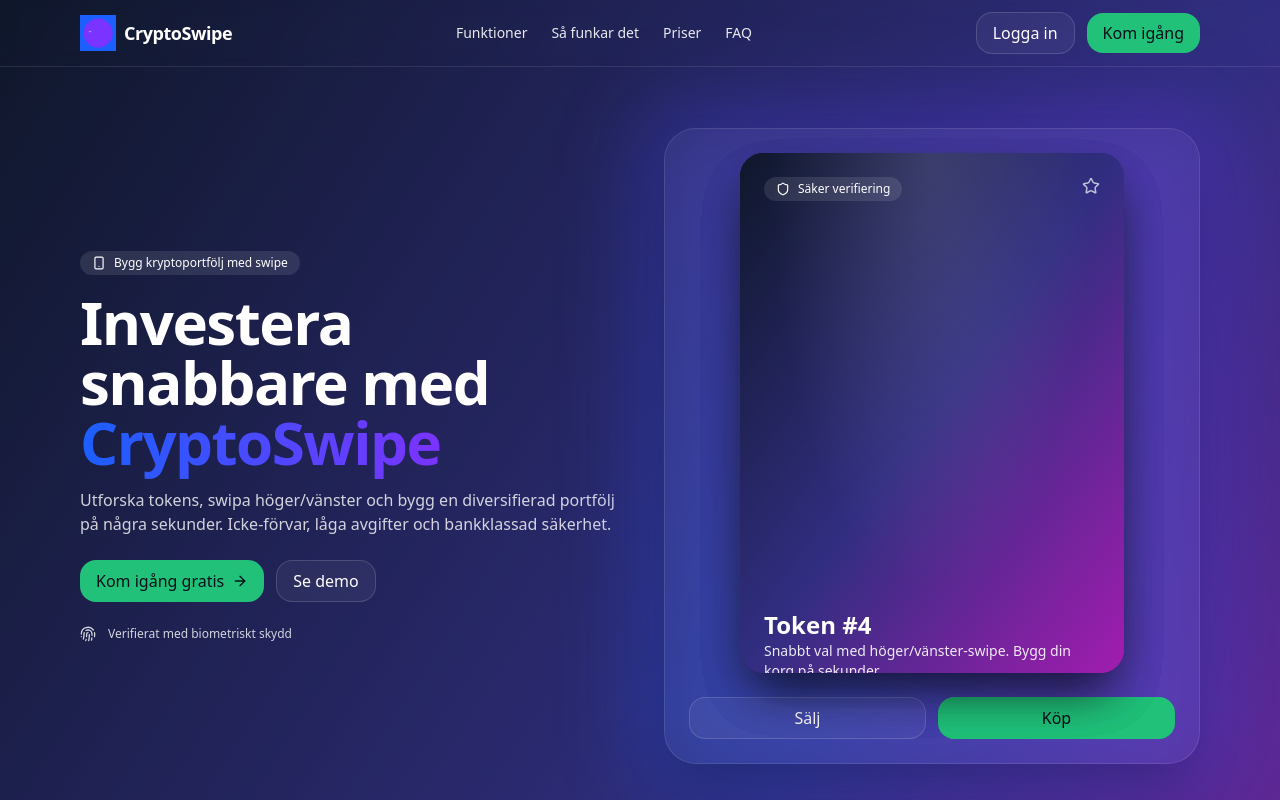
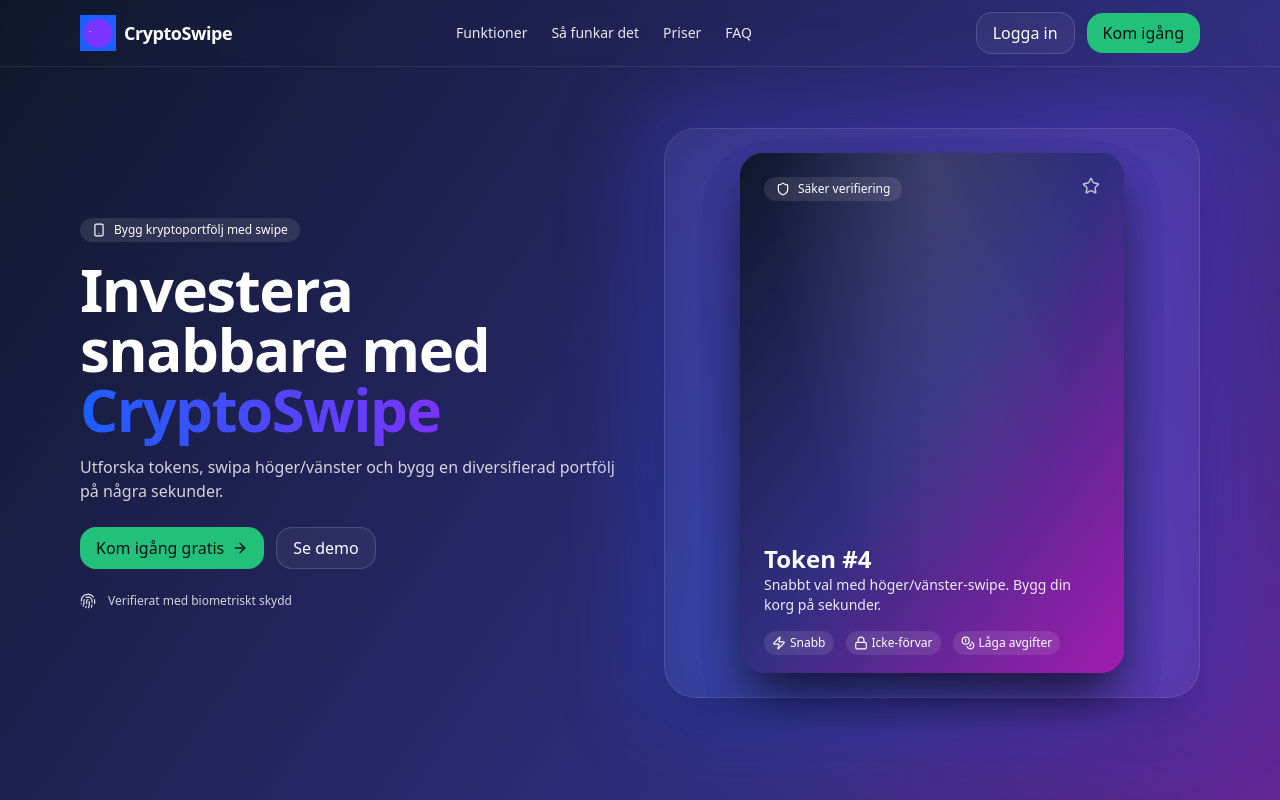
Before and after one commit to Rolfolsson-svg/cryptoswipe-landing, a Next.js app: page / in a window 1280 px wide. Shown: the top 800 px of the page. Built offline with nearby package versions, Linux system fonts and the light colour scheme.

Commit message:
🎉 Lade till konfetti vid köp-swipe + flyttade in Köp/Sälj-knappar i kortet

```diff
--- a/pages/index.tsx
+++ b/pages/index.tsx
@@ -1,17 +1,18 @@
+import React, { useState } from "react";
 import dynamic from "next/dynamic";
-import React from "react";
 import Image from "next/image";
+import { motion, useMotionValue, useTransform, AnimatePresence } from "framer-motion";
+import { Shield, Zap, Smartphone, Fingerprint, Coins, ArrowRight, Check, Menu, X, Star, Lock } from "lucide-react";
 import { Button } from "../components/ui/Button";
-import { Shield, Zap, Smartphone, Fingerprint, Coins, ArrowRight, Check, Menu, X } from "lucide-react";
 import { Card, CardBody } from "../components/ui/Card";
+import confetti from "canvas-confetti"; // 🎉 konfetti
 
-const SwipeCards = dynamic(() => import("../components/SwipeCards"), { ssr: false });
-
+// ====================== NAVBAR ======================
 function Navbar() {
-  const [open, setOpen] = React.useState(false);
+  const [open, setOpen] = useState(false);
   return (
     <header className="fixed top-0 inset-x-0 z-50 border-b border-white/10 backdrop-blur">
-      <div className="mx-auto max-w-6xl px-4 py-3 flex items-center justify-between text-white"> {/* 🔥 text vit */}
+      <div className="mx-auto max-w-6xl px-4 py-3 flex items-center justify-between text-white">
         <a href="#" className="flex items-center gap-2">
           <Image src="/logo.png" alt="CryptoSwipe" width={36} height={36} />
           <span className="font-semibold tracking-tight text-lg">CryptoSwipe</span>
@@ -34,91 +35,182 @@ function Navbar() {
   );
 }
 
-function Feature({ icon: Icon, title, desc }: { icon: any; title: string; desc: string }) {
+// ====================== SWIPE CARD ======================
+function SwipeCard({ i, onRemove }: { i: number; onRemove: (dir: "left" | "right") => void }) {
+  const x = useMotionValue(0);
+  const rotate = useTransform(x, [-200, 0, 200], [-12, 0, 12]);
+  const opacity = useTransform(x, [-200, 0, 200], [0.4, 1, 0.4]);
+  const likeOpacity = useTransform(x, [80, 160], [0, 1]);
+  const nopeOpacity = useTransform(x, [-160, -80], [1, 0]);
+
+  const fling = (dir: "left" | "right") => {
+    if (dir === "right") {
+      // 🎉 konfetti vid höger-swipe
+      confetti({
+        particleCount: 80,
+        spread: 70,
+        origin: { y: 0.6 }
+      });
+    }
+    onRemove(dir);
+  };
+
   return (
-    <Card className="bg-white/5 backdrop-blur text-white"> {/* 🔥 glas-effekt */}
+    <motion.div
+      className="absolute inset-0"
+      style={{ x, rotate, opacity }}
+      drag="x"
+      dragConstraints={{ left: 0, right: 0 }}
+      dragElastic={0.8}
+      onDragEnd={(_, info) => {
+        if (info.offset.x > 160 || info.velocity.x > 800) fling("right");
+        if (info.offset.x < -160 || info.velocity.x < -800) fling("left");
+      }}
+    >
+      <div className="h-full rounded-3xl overflow-hidden shadow-2xl">
+        <div className="h-full relative text-white bg-gradient-to-br from-slate-900 via-indigo-900 to-fuchsia-700">
+          <div className="absolute inset-0 bg-[radial-gradient(ellipse_at_top,rgba(255,255,255,0.12),transparent_60%)]" />
+
+          {/* Top badges */}
+          <div className="p-6 flex items-start justify-between">
+            <span className="inline-flex items-center gap-2 text-xs bg-white/10 px-3 py-1 rounded-full">
+              <Shield size={14}/> Säker verifiering
+            </span>
+            <Star className="opacity-70" size={18} />
+          </div>
+
+          {/* Content */}
+          <div className="px-6 pb-6 flex flex-col h-full justify-end">
+            <h3 className="text-2xl font-semibold">Token #{i + 1}</h3>
+            <p className="text-sm opacity-90">
+              Snabbt val med höger/vänster-swipe. Bygg din korg på sekunder.
+            </p>
+            <div className="mt-4 flex items-center gap-3 text-xs">
+              <span className="inline-flex items-center gap-1 bg-white/10 px-2 py-1 rounded-full"><Zap size={14}/> Snabb</span>
+              <span className="inline-flex items-center gap-1 bg-white/10 px-2 py-1 rounded-full"><Lock size={14}/> Icke-förvar</span>
+              <span className="inline-flex items-center gap-1 bg-white/10 px-2 py-1 rounded-full"><Coins size={14}/> Låga avgifter</span>
+            </div>
+
+            {/* Knapparna ingår i kortet */}
+            <div className="mt-6 grid grid-cols-2 gap-3">
+              <button
+                onClick={(e) => { e.stopPropagation(); fling("left"); }}
+                className="btn-ghost rounded-2xl border border-white/15 px-4 py-2"
+              >
+                Sälj
+              </button>
+              <button
+                onClick={(e) => { e.stopPropagation(); fling("right"); }}
+                className="btn rounded-2xl px-4 py-2"
+              >
+                Köp
+              </button>
+            </div>
+          </div>
+
+          {/* Swipe labels */}
+          <motion.div style={{ opacity: likeOpacity }} className="absolute top-5 left-5">
+            <div className="uppercase tracking-widest text-xs bg-emerald-400 text-slate-900 px-3 py-1 rounded-full">Köp</div>
+          </motion.div>
+          <motion.div style={{ opacity: nopeOpacity }} className="absolute top-5 right-5">
+            <div className="uppercase tracking-widest text-xs bg-rose-400 text-slate-900 px-3 py-1 rounded-full">Sälj</div>
+          </motion.div>
+        </div>
+      </div>
+    </motion.div>
+  );
+}
+
+// ====================== SWIPE DECK ======================
+function SwipeDeck() {
+  const [cards, setCards] = useState([0, 1, 2, 3]);
+  const removeTop = () => setCards((c) => c.slice(0, -1));
+  return (
+    <div className="relative h-[520px] w-full max-w-sm mx-auto">
+      <AnimatePresence>
+        {cards.map((c) => (
+          <SwipeCard key={c} i={c} onRemove={() => removeTop()} />
+        ))}
+      </AnimatePresence>
+      {cards.length === 0 && (
+        <Card className="absolute inset-0 grid place-items-center">
+          <CardBody className="text-center">
+            <h4 className="font-semibold">Klart! 🎉</h4>
+            <p className="text-sm opacity-70">Du har byggt din korg. Tryck på "Köp" för att slutföra.</p>
+          </CardBody>
+        </Card>
+      )}
+    </div>
+  );
+}
+
+// ====================== FEATURE ======================
+function Feature({icon:Icon, title, desc}:{icon: any; title:string; desc:string}){
+  return (
+    <Card className="bg-white/5 backdrop-blur text-white">
       <CardBody>
         <div className="h-10 w-10 rounded-2xl grid place-items-center bg-gradient-to-br from-brand-start to-brand-end text-white">
-          <Icon size={18} />
+          <Icon size={18}/>
         </div>
         <h3 className="font-semibold mt-4">{title}</h3>
         <p className="text-sm opacity-70 mt-1">{desc}</p>
       </CardBody>
     </Card>
-  );
+  )
 }
 
-function PricingTier({ name, price, features, highlight }: { name: string; price: string; features: string[]; highlight?: boolean }) {
+// ====================== PRICING ======================
+function PricingTier({name, price, features, highlight}:{name:string; price:string; features:string[]; highlight?:boolean}){
   return (
-    <Card className={`bg-white/5 backdrop-blur text-white ${highlight ? "ring-2 ring-brand/80 shadow-xl" : ""}`}>
-      {/* 🔥 glas-effekt */}
+    <Card className={`bg-white/5 backdrop-blur text-white ${highlight ? 'ring-2 ring-brand/80 shadow-xl' : ''}`}>
       <CardBody>
         <div className="flex items-baseline justify-between">
           <h4 className="font-semibold">{name}</h4>
-          <div className="text-3xl font-bold tracking-tight">
-            {price}
-            <span className="text-base font-normal opacity-70">/mån</span>
-          </div>
+          <div className="text-3xl font-bold tracking-tight">{price}<span className="text-base font-normal opacity-70">/mån</span></div>
         </div>
         <ul className="mt-4 space-y-2 text-sm">
-          {features.map((f, i) => (
-            <li key={i} className="flex items-start gap-2">
-              <Check size={16} className="mt-0.5" /> <span>{f}</span>
-            </li>
+          {features.map((f,i)=>(
+            <li key={i} className="flex items-start gap-2"><Check size={16} className="mt-0.5"/> <span>{f}</span></li>
           ))}
         </ul>
         <Button className="w-full mt-5 rounded-2xl">Välj {name}</Button>
       </CardBody>
     </Card>
-  );
+  )
 }
 
-export default function Page() {
+// ====================== PAGE ======================
+export default function Page(){
   return (
-    <div className="min-h-screen bg-gradient-to-br from-slate-900 via-indigo-900 to-fuchsia-700 text-white"> {/* 🔥 gradient bakgrund */}
+    <div className="min-h-screen bg-gradient-to-br from-slate-900 via-indigo-900 to-fuchsia-700 text-white">
       <Navbar />
 
+      {/* Hero */}
       <section className="pt-28 md:pt-32 pb-10">
         <div className="max-w-6xl mx-auto px-4 grid md:grid-cols-2 gap-12 items-center">
-          {/* Vänstra sidan */}
           <div>
             <div className="inline-flex items-center gap-2 text-xs bg-white/10 text-white px-3 py-1 rounded-full">
-              <Smartphone size={14} /> Bygg kryptoportfölj med swipe
+              <Smartphone size={14}/> Bygg kryptoportfölj med swipe
             </div>
             <h1 className="mt-4 text-4xl md:text-6xl font-bold tracking-tight">
-              Investera snabbare med{" "}
-              <span className="bg-gradient-to-r from-brand-start to-brand-end bg-clip-text text-transparent">
-                CryptoSwipe
-              </span>
+              Investera snabbare med <span className="bg-gradient-to-r from-brand-start to-brand-end bg-clip-text text-transparent">CryptoSwipe</span>
             </h1>
             <p className="mt-4 text-base opacity-80 max-w-prose">
               Utforska tokens, swipa höger/vänster och bygg en diversifierad portfölj på några sekunder.
-              Icke-förvar, låga avgifter och bankklassad säkerhet.
             </p>
             <div className="mt-6 flex flex-wrap gap-3">
-              <Button className="rounded-2xl">
-                Kom igång gratis <ArrowRight className="ml-2" size={16} />
-              </Button>
-              <Button variant="ghost" className="rounded-2xl">
-                Se demo
-              </Button>
+              <Button className="rounded-2xl">Kom igång gratis <ArrowRight className="ml-2" size={16}/></Button>
+              <Button variant="ghost" className="rounded-2xl">Se demo</Button>
             </div>
             <div className="mt-6 flex items-center gap-3 text-xs opacity-80">
-              <Fingerprint size={16} /> <span>Verifierat med biometriskt skydd</span>
+              <Fingerprint size={16}/> <span>Verifierat med biometriskt skydd</span>
             </div>
           </div>
 
-          {/* Högra sidan: SwipeCards */}
           <div className="relative">
             <div className="absolute -inset-6 blur-2xl bg-gradient-to-tr from-brand-start/30 to-brand-end/30 rounded-[3rem]" />
             <div className="relative rounded-[2rem] border border-white/10 bg-white/5 backdrop-blur p-6 shadow-2xl">
-              <div className="h-[520px] w-full max-w-sm mx-auto">
-                <SwipeCards />
-              </div>
-              <div className="mt-6 grid grid-cols-2 gap-3">
-                <Button variant="ghost" className="rounded-2xl">Sälj</Button>
-                <Button className="rounded-2xl">Köp</Button>
-              </div>
+              <SwipeDeck />
             </div>
           </div>
         </div>
@@ -144,29 +236,24 @@ export default function Page() {
 
       {/* FAQ */}
       <section id="faq" className="py-16 max-w-4xl mx-auto px-4">
-        <div className="bg-white/5 backdrop-blur rounded-2xl p-6 text-white"> {/* 🔥 glas-effekt */}
+        <div className="bg-white/5 backdrop-blur rounded-2xl p-6 text-white">
           <h3 className="text-2xl font-semibold">Vanliga frågor</h3>
           <div className="mt-6 space-y-4">
             <details className="p-4 rounded-xl bg-white/5">
               <summary className="font-medium cursor-pointer">Är CryptoSwipe en förvaringsplånbok?</summary>
-              <p className="mt-2 text-sm opacity-80">Nej. Vi är icke-förvar – du äger dina nycklar och ansluter din egen plånbok.</p>
+              <p className="mt-2 text-sm opacity-80">Nej. Vi är icke-förvar – du äger dina nycklar.</p>
             </details>
             <details className="p-4 rounded-xl bg-white/5">
               <summary className="font-medium cursor-pointer">Vilka kedjor stöds?</summary>
-              <p className="mt-2 text-sm opacity-80">Startar med Ethereum och Arbitrum; fler EVM-kedjor läggs till löpande.</p>
-            </details>
-            <details className="p-4 rounded-xl bg-white/5">
-              <summary className="font-medium cursor-pointer">Tar ni avgifter?</summary>
-              <p className="mt-2 text-sm opacity-80">Gratis för småvolymer. Pro och Team erbjuder lägre spread och premiumfunktioner.</p>
+              <p className="mt-2 text-sm opacity-80">Ethereum och Arbitrum; fler EVM-kedjor kommer.</p>
             </details>
           </div>
         </div>
       </section>
 
-      {/* Footer */}
       <footer className="py-10 border-t border-white/10 text-sm opacity-80 text-center">
         © {new Date().getFullYear()} CryptoSwipe AB
       </footer>
     </div>
-  );
+  )
 }
```
